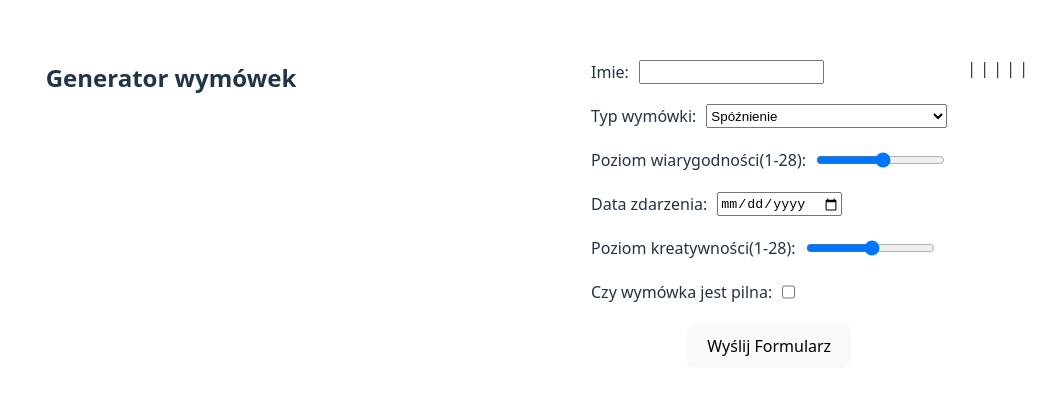
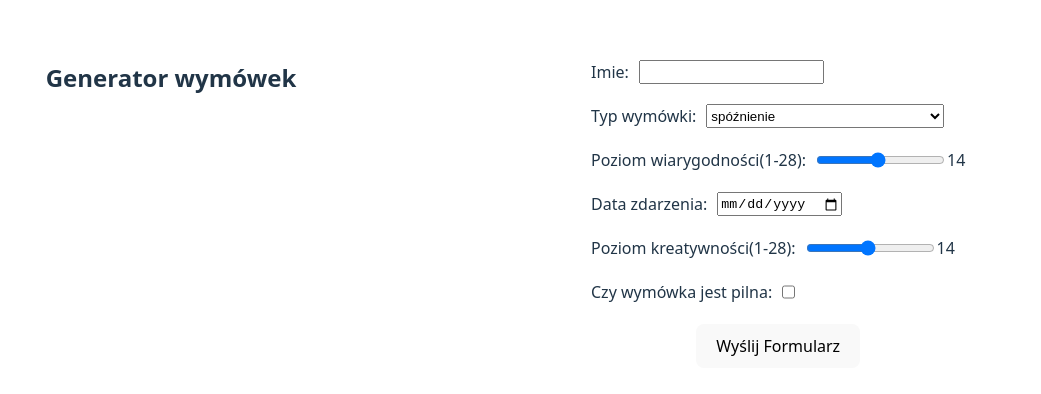
Before and after one commit to fedderli/webowe_React-typescript_aplikacja_1_generator_wymowek, a React (Vite) app: page / in a window 1280 px wide. Shown: the part 186-580 px from the top of the page, without its empty margins (239-1280 px from the left). Built offline with nearby package versions, Linux system fonts and the light colour scheme.

Commit message:
create excuse generator system, but its not working properly so we will ask our wonderful magnificent beautiful professor about it

```diff
--- a/src/App.tsx
+++ b/src/App.tsx
@@ -6,6 +6,7 @@ import Dziecko2 from "./Dziecko2.tsx";*/
  import {useState} from "react";
 import { MyFormData } from './FormSender';
 import FormReceiver from "./FormReceiver.tsx";
+
 
 function App() {
 
@@ -20,12 +21,11 @@ function App() {
     MyFormData) => {
     console.log(message);
     }*/
-    const [Message, setMessage] = useState<MyFormData>({excuseName:"", excuseType:"", excuseTrustLevel:"", excuseDate:"", excuseCreativityLevel:"", excuseUrgent: false});
+    const [Message, setMessage] = useState<MyFormData>({excuseName:"", excuseType:"", excuseTrustLevel:"", excuseDate:"", excuseCreativityLevel:"", excuseUrgent: false, submitCount: 0});
     function getForm(msg: MyFormData) {
         setMessage(msg)
     }
 
-    console.log("mariusz")
     return (
     <>
         <h2>Generator wymówek</h2>
@@ -33,10 +33,12 @@ function App() {
         <FormSender sendForm={getForm}/>
         <FormReceiver message={Message} />
 
+
       {/*      <Dziecko2 message={msg}/>
       <h2>To jest App Rodzic</h2>
     <Dziecko1 sendString={getMessage}/>*/}
     </>
+
   )
 }
 
--- a/src/FormReceiver.tsx
+++ b/src/FormReceiver.tsx
@@ -1,17 +1,71 @@
 
-import { MyFormData } from './FormSender';
+import {MyFormData, MyhandleSubmit} from './FormSender';
+import {useState} from "react";
 
 
 interface FormReceiverProps {
     message:MyFormData
 }
 
+
+
+
+const isBetween = (value:number, min:number, max:number) => value >= min && value <= max;
+
 const FormReceiver =({message}:FormReceiverProps) => {
+    //const excuseList: string[] = []
+    const [excuseList, setExcuseList] = useState<string[]>([]);
+
+    let excuseTrustLevelInt:number = 14;
+       excuseTrustLevelInt = parseInt(message.excuseTrustLevel)
+    let excuseCreativityLevelInt:number = 14;
+       excuseCreativityLevelInt= parseInt(message.excuseCreativityLevel)
+    let excuseReason;
+
+    if (isBetween(excuseTrustLevelInt, 1, 7) && isBetween(excuseCreativityLevelInt, 1, 7)){excuseReason = "zapomniałem, że istnieje"}
+    if (isBetween(excuseTrustLevelInt, 1, 7) && isBetween(excuseCreativityLevelInt, 8, 14)){excuseReason = "zapomniałem, że pan istnieje"}
+    if (isBetween(excuseTrustLevelInt, 1, 7) && isBetween(excuseCreativityLevelInt, 15, 21)){excuseReason = "zapomniałem wyłączyć żelazko"}
+    if (isBetween(excuseTrustLevelInt, 1, 7) && isBetween(excuseCreativityLevelInt, 22, 28)){excuseReason = "pingwniny nie jedzą bakłażanów"}
+    if (isBetween(excuseTrustLevelInt, 8, 14) && isBetween(excuseCreativityLevelInt, 1, 7)){excuseReason = "nie chciało mi się"}
+    if (isBetween(excuseTrustLevelInt, 8, 14) && isBetween(excuseCreativityLevelInt, 8, 14)){excuseReason = "łukasz tak powiedział"}
+    if (isBetween(excuseTrustLevelInt, 8, 14) && isBetween(excuseCreativityLevelInt, 15, 21)){excuseReason = "nie mogę jeść bananów"}
+    if (isBetween(excuseTrustLevelInt, 8, 14) && isBetween(excuseCreativityLevelInt, 22, 28)){excuseReason = "jakiś ryba do mnie zadzwonił"}
+    if (isBetween(excuseTrustLevelInt, 15, 21) && isBetween(excuseCreativityLevelInt, 1, 7)){excuseReason = "ładna dzisiaj pogoda"}
+    if (isBetween(excuseTrustLevelInt, 15, 21) && isBetween(excuseCreativityLevelInt, 8, 14)){excuseReason = "dawno pana nie widziałem"}
+    if (isBetween(excuseTrustLevelInt, 15, 21) && isBetween(excuseCreativityLevelInt, 15, 21)){excuseReason = `dawno temu, gdy się obudziłem, postanowiłem zjeść trochę marmolady, ale okazało się, że marmolada wyszła z domu 12 sekund temu i nie zdążyłem się z nią pożegnać. To był mój najlepszy przyjaciel i bardzo mi go brakuje. 12 łososiów.`}
+    if (isBetween(excuseTrustLevelInt, 15, 21) && isBetween(excuseCreativityLevelInt, 22, 28)){excuseReason = "zapomniałem zrobić wczoraj tego, co miałem zrobić dziś"}
+    if (isBetween(excuseTrustLevelInt, 22, 28) && isBetween(excuseCreativityLevelInt, 1, 7)){excuseReason = "mam okres"}
+    if (isBetween(excuseTrustLevelInt, 22, 28) && isBetween(excuseCreativityLevelInt, 8, 14)){excuseReason = "byłem na pogrzebie babci"}
+    if (isBetween(excuseTrustLevelInt, 22, 28) && isBetween(excuseCreativityLevelInt, 15, 21)){excuseReason = "Z samego rana odebrałem telefon od znajomego astrofizyka, który potrzebował pomocy przy dekodowaniu anomalii w danych z teleskopu Jamesa Webba. Okazało się, że sygnał przypominał wzorzec matematyczny zbliżony do ciągu Fibonacciego, tylko że zapisany w systemie opartym na liczbach pierwszych. Zanim wspólnie obaliliśmy hipotezę kontaktu pozaziemskiego i wykluczyliśmy usterkę sprzętową, minęły dwie godziny. A potem jeszcze musiałem nakarmić kota, który chyba coś przeczuwał, bo patrzył na mnie jakby też znał ten szyfr."}
+    if (isBetween(excuseTrustLevelInt, 22, 28) && isBetween(excuseCreativityLevelInt, 22, 28)){excuseReason = "zapomniałem ile jezus łowi ryb"}
+
+
+// Ja, {excuseName} dopuściłem się czynu takiego jak {excuseType} w dniu {excuseDate}, ponieważ {excuseReason}
+
+
+    let excuse = "";
+    excuse = `Ja, ${message.excuseName} dopuściłem się czynu takiego jak ${message.excuseType} w dniu ${message.excuseDate}, ponieważ ${excuseReason}.`
+    //setExcuseList(prev => [...prev, excuse])
+
+
+    // MyhandleSubmit()
+    // {
+    //     setExcuseList(prev => [...prev, excuse]);
+    // }
+
+
+
     return (
         <>
-            <p>{message.excuseName} | {message.excuseType} | {message.excuseTrustLevel} | {message.excuseDate} | {message.excuseCreativityLevel} | {message.excuseUrgent}</p>
+            <ul>
+            {excuseList.map((excuse,i ) =>(
+                <li key={i}>{excuse}</li>
+                ))}
+
+            </ul>
         </>
     )
 }
 
+
 export default FormReceiver
--- a/src/FormSender.tsx
+++ b/src/FormSender.tsx
@@ -12,15 +12,23 @@ export interface MyFormData{
     excuseCreativityLevel: string;
     //comment: string;
     excuseUrgent: boolean;
+    submitCount: number;
 }
+
+
+export function MyhandleSubmit() {
+
+}
+
 const FormSender = ({sendForm} : FormSenderProps) =>{
     function handleSubmit(a: React.FormEvent) {
         a.preventDefault()
         //alert(JSON.stringify(formData))
+        formData.submitCount ++
         sendForm(formData)
     }
 
-    const[formData, setFormData] = useState<MyFormData>({excuseName:"", excuseType:"", excuseTrustLevel:"", excuseDate:"", excuseCreativityLevel:"", excuseUrgent: false});
+    const[formData, setFormData] = useState<MyFormData>({excuseName:"", excuseType:"Spóźnienie", excuseTrustLevel:"14", excuseDate:"", excuseCreativityLevel:"14", excuseUrgent: false, submitCount: 0});
 
     function handleChange(e: React.ChangeEvent<HTMLInputElement | HTMLSelectElement | HTMLTextAreaElement>) {
         const {name, value ,type, checked }=e.target as HTMLInputElement;
@@ -30,13 +38,15 @@ const FormSender = ({sendForm} : FormSenderProps) =>{
 
     }
 
+
+
     return(
         <>
             <form onSubmit={handleSubmit}>
                 <label className={"formElement"}>
                     Imie:
                     <input
-
+                        required
                         type={"text"}
                         name={"excuseName"}
                         value={formData.excuseName}
@@ -48,12 +58,12 @@ const FormSender = ({sendForm} : FormSenderProps) =>{
                     Typ wymówki:
                     <select name={"excuseType"}
                             value={formData.excuseType}
-                            onChange={handleChange}>
-                        <option disabled>Wybierz</option>
-                        <option>Spóźnienie</option>
-                        <option>Brak pracy domowej</option>
-                        <option>Oblanie nauczyciela wodą w proszku</option>
-                        <option>Spanie na lekcji</option>
+                            onChange={handleChange}
+                    >
+                        <option >spóźnienie</option>
+                        <option>brak pracy domowej</option>
+                        <option>oblanie nauczyciela wodą w proszku</option>
+                        <option>spanie na lekcji</option>
                     </select>
                 </label>
 
@@ -69,13 +79,16 @@ const FormSender = ({sendForm} : FormSenderProps) =>{
                            step="1"
                     >
                     </input>
+                    {formData.excuseTrustLevel}
                 </label>
                 <label className={"formElement"}>
                     Data zdarzenia:
-                    <input type="date"
-                    name="excuseDate"
-                    value={formData.excuseDate}
-                    onChange={handleChange}
+                    <input
+                        required
+                        type="date"
+                        name="excuseDate"
+                        value={formData.excuseDate}
+                        onChange={handleChange}
                     />
                 </label>
 
@@ -89,6 +102,7 @@ const FormSender = ({sendForm} : FormSenderProps) =>{
                            max="28"
                            step="1"
                     />
+                    {formData.excuseCreativityLevel}
                 </label>
                 {/*<label className={"formElement"}>
                     Komentarzenie:
@@ -108,7 +122,8 @@ const FormSender = ({sendForm} : FormSenderProps) =>{
                 </label>
 
                 <label className={"formElement"} id="buttonSubmit">
-                    <button type="submit"
+                    <button type={"submit"}
+                            onClick={MyhandleSubmit}
                             >
                             Wyślij Formularz</button>
                 </label>
```
